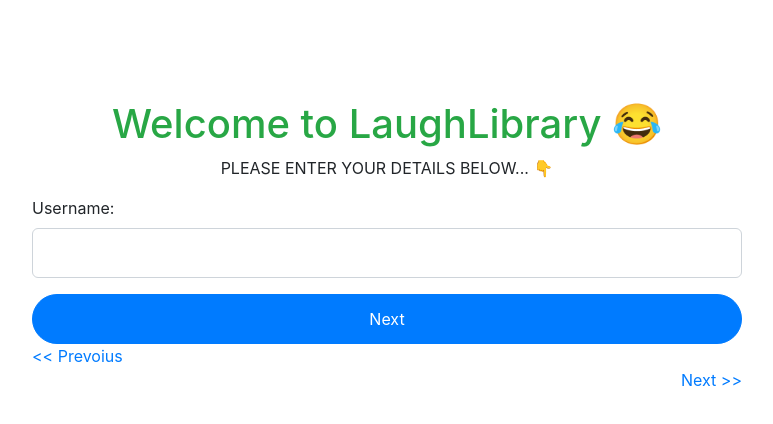
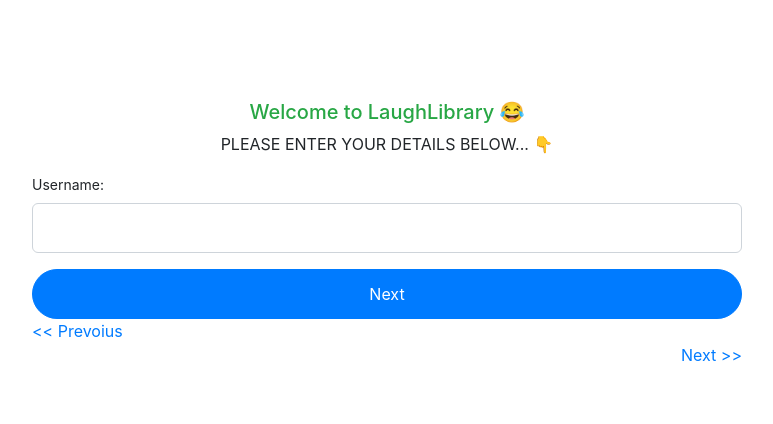
Before and after one commit to EliezerSunny/username-form, a plain HTML site: page index3.html in a window 1280 px wide. Shown: the whole page, without its empty margins (253-1026 px from the left). Drawn offline with nearby package versions, Linux system fonts and the light colour scheme.

Commit message:
username

```diff
--- a/index3.html
+++ b/index3.html
@@ -48,7 +48,15 @@ body {
 	/* text-align: center; */
 	justify-content: center;
 }
-
+h1{
+	font-size: 20px;
+}
+label{
+	font-size: 14px;
+}
+.h2{
+	font-size: 15px;
+}
 .pn {
 	display: flex;
 	justify-content: center;
@@ -83,7 +91,7 @@ body {
 😂
     </h1>
 
-    <p class="text-center">
+    <p class="text-center" id="h2">
 
         PLEASE ENTER YOUR DETAILS BELOW... 👇
 
```
